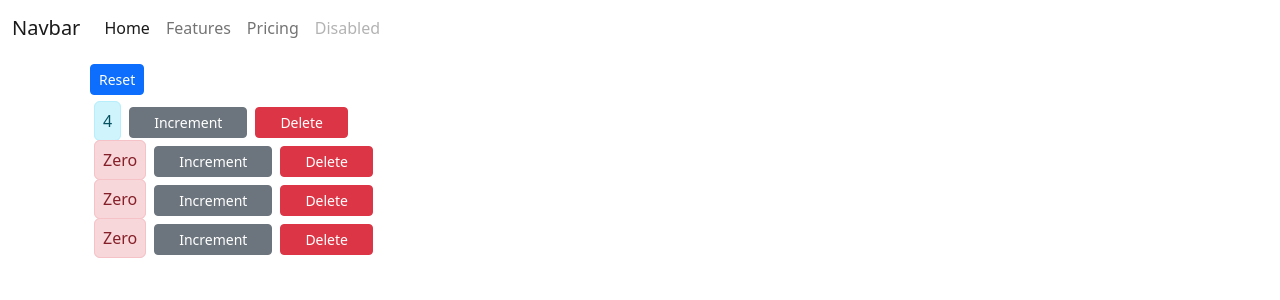
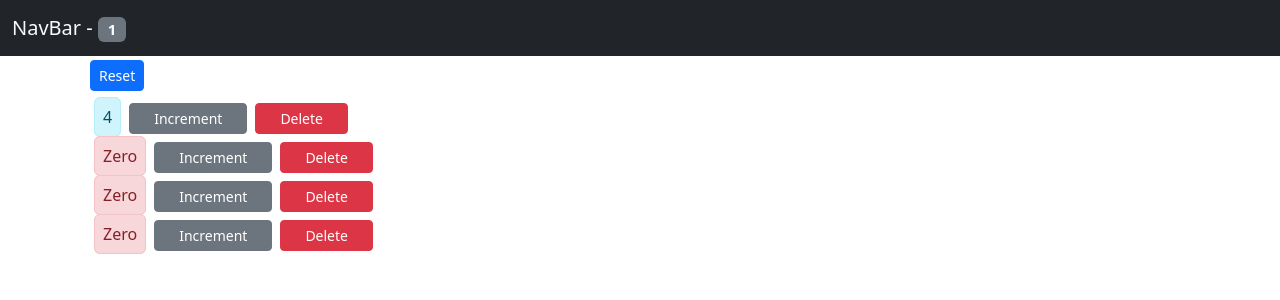
Before and after one commit to cletuskingdom/react_app_2023, a React (Create React App) app: page / in a window 1280 px wide. Shown: the top 300 px of the page. Built offline with nearby package versions, Linux system fonts and the light colour scheme.

Commit message:
added a simple navbar component

```diff
--- a/src/App.js
+++ b/src/App.js
@@ -37,8 +37,12 @@ class App extends Component {
 	render() {
 		return (
 			<React.Fragment>
-				<NavBar />
-				<main className="container">
+				<NavBar
+					totalCounters={
+						this.state.counters.filter((c) => c.value > 0).length
+					}
+				/>
+				<main className="container pt-5 mt-1">
 					<Counters
 						counters={this.state.counters}
 						onReset={this.handleReset}
--- a/src/components/navbar.jsx
+++ b/src/components/navbar.jsx
@@ -3,43 +3,14 @@ import React, { Component } from "react";
 class NavBar extends Component {
 	render() {
 		return (
-			<nav className="navbar navbar-expand-lg bg-body-tertiary">
+			<nav class="navbar fixed-top bg-dark" data-bs-theme="dark">
 				<div className="container-fluid">
-					<a className="navbar-brand" href="#">
-						Navbar
+					<a className="navbar-brand text-light" href="#">
+						NavBar -{" "}
+						<span className="badge bg-secondary">
+							{this.props.totalCounters}
+						</span>
 					</a>
-					<button
-						className="navbar-toggler"
-						type="button"
-						data-bs-toggle="collapse"
-						data-bs-target="#navbarNavAltMarkup"
-						aria-controls="navbarNavAltMarkup"
-						aria-expanded="false"
-						aria-label="Toggle navigation"
-					>
-						<span className="navbar-toggler-icon"></span>
-					</button>
-					<div
-						className="collapse navbar-collapse"
-						id="navbarNavAltMarkup"
-					>
-						<div className="navbar-nav">
-							<a
-								className="nav-link active"
-								aria-current="page"
-								href="#"
-							>
-								Home
-							</a>
-							<a className="nav-link" href="#">
-								Features
-							</a>
-							<a className="nav-link" href="#">
-								Pricing
-							</a>
-							<a className="nav-link disabled">Disabled</a>
-						</div>
-					</div>
 				</div>
 			</nav>
 		);
```
